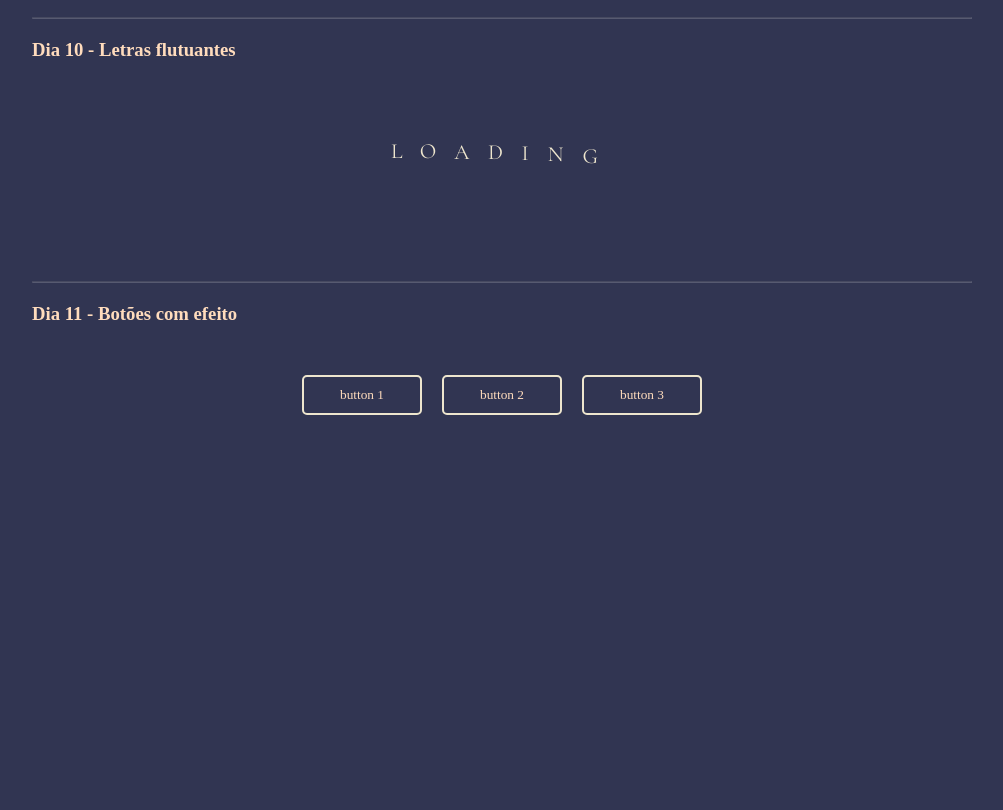
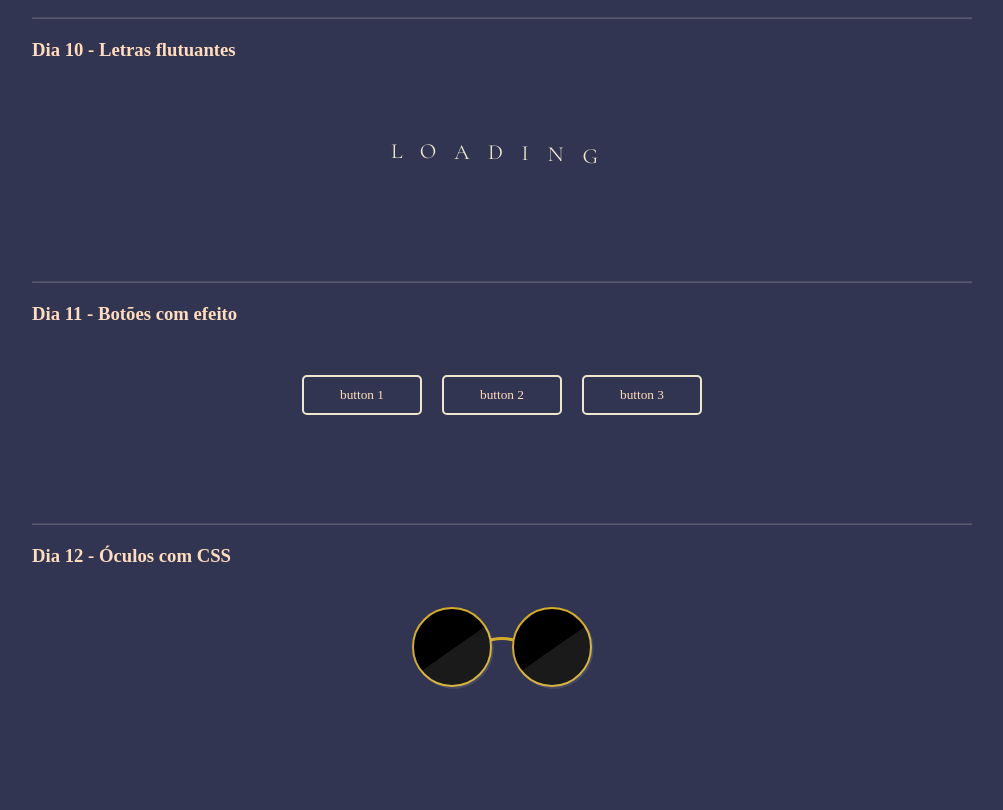
Before and after one commit to eliasinacio/30DiasDeCSS, a plain HTML site: page index.html in a window 1280 px wide. Shown: the part 2601-3411 px from the top of the page, without its empty margins (138-1141 px from the left). Before the commit the page ends 3144 px from the top, so only its background shows below. Drawn offline with nearby package versions, Linux system fonts and the light colour scheme.

Commit message:
day 12 finished

```diff
--- /dev/null
+++ b/desafios/day12/day12.css
@@ -0,0 +1,54 @@
+.day12_container {
+  display: flex;
+  justify-content: center;
+
+  padding: 40px;
+}
+
+.glasses {
+  display: flex;
+}
+
+.glass {
+  width: 80px;
+  height: 80px;
+
+  background-color: #000;
+
+  border-radius: 50%;
+
+  border: #D4AC2B 2px solid;
+
+  position: relative;
+}
+
+.glassCenter {
+  width: 100px;
+  height: 100px;
+  border: solid 3px #000;
+  border-color: #D4AC2B transparent transparent transparent;
+  border-radius: 50%/50px 50px 0 0;
+
+  margin: 30px -40px;
+
+  z-index: -1;
+}
+
+.glass::after {
+  content: '';
+  background-color: #fff;
+  height: 0;
+  width: 0;
+
+  border-top-left-radius: 40px;
+  border-top-right-radius: 40px;
+  border: 40px solid white;
+  border-bottom: 0;
+
+  opacity: 0.1;
+  transform: rotate(145deg);
+
+  position: absolute;
+  left: 11px;
+  top: 36px;
+}
--- a/index.html
+++ b/index.html
@@ -270,6 +270,21 @@
       </div>
     </section>
 
+    <hr>
+    <section id="day12">
+      <h3>Dia 12 - Óculos com CSS</h3>
+
+      <div class="day12_container">
+        <div class="glasses">
+          <div class="glass glass1">
+          </div>
+          <div class="glassCenter"></div>
+          <div class="glass glass2">
+          </div>
+        </div>
+      </div>
+    </section>
+
   </main>
 </body>
 </html>
--- a/style.css
+++ b/style.css
@@ -9,6 +9,7 @@
 @import "desafios/day9/day9.css";
 @import "desafios/day10/day10.css";
 @import "desafios/day11/day11.css";
+@import "desafios/day12/day12.css";
 
 :root {
   --color-main: #313552;
```
